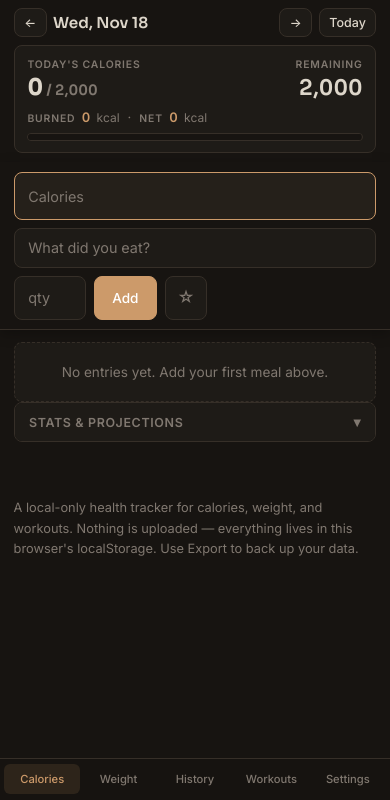
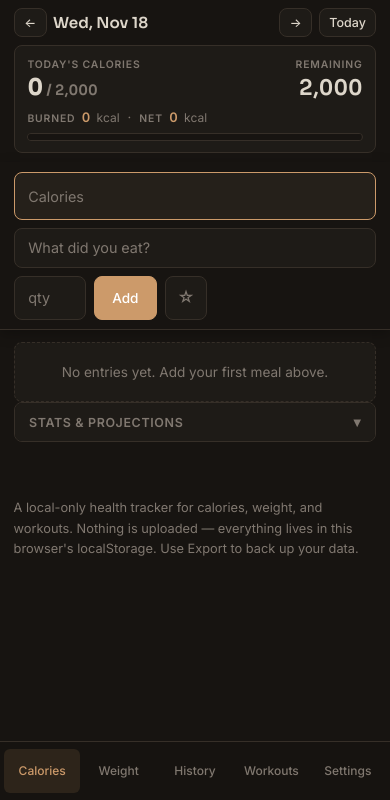
Before and after one commit to kahanam/personal-page, a plain HTML site: page tools/health-tracker/index.html in a window 390 px wide. Shown: the part 44-844 px from the top of the page. Drawn offline with Linux system fonts and the light colour scheme.

Commit message:
bottom buttons

```diff
--- a/tools/health-tracker/healthtracker.css
+++ b/tools/health-tracker/healthtracker.css
@@ -1095,7 +1095,7 @@
   .container {
     padding: 0.85rem 0.85rem 1.5rem;
     /* Space for fixed bottom tab bar */
-    padding-bottom: calc(3.8rem + env(safe-area-inset-bottom, 0px));
+    padding-bottom: calc(4.5rem + env(safe-area-inset-bottom, 0px));
   }
 
   .tool-header {
@@ -1116,8 +1116,8 @@
     background: var(--bg);
     border-top: 1px solid var(--border);
     border-bottom: none;
-    padding: 0.35rem 0.25rem;
-    padding-bottom: calc(0.35rem + env(safe-area-inset-bottom, 0px));
+    padding: 0.45rem 0.25rem;
+    padding-bottom: calc(0.45rem + env(safe-area-inset-bottom, 0px));
     margin-bottom: 0;
     flex-wrap: nowrap;
     overflow-x: visible;
@@ -1130,8 +1130,9 @@
 
   .cc-tab {
     flex: 1 1 0;
-    padding: 0.5rem 0.25rem;
-    font-size: 0.7rem;
+    min-height: 44px;
+    padding: 0.55rem 0.25rem;
+    font-size: 0.75rem;
     text-align: center;
     border-bottom: none;
     margin-bottom: 0;
```
